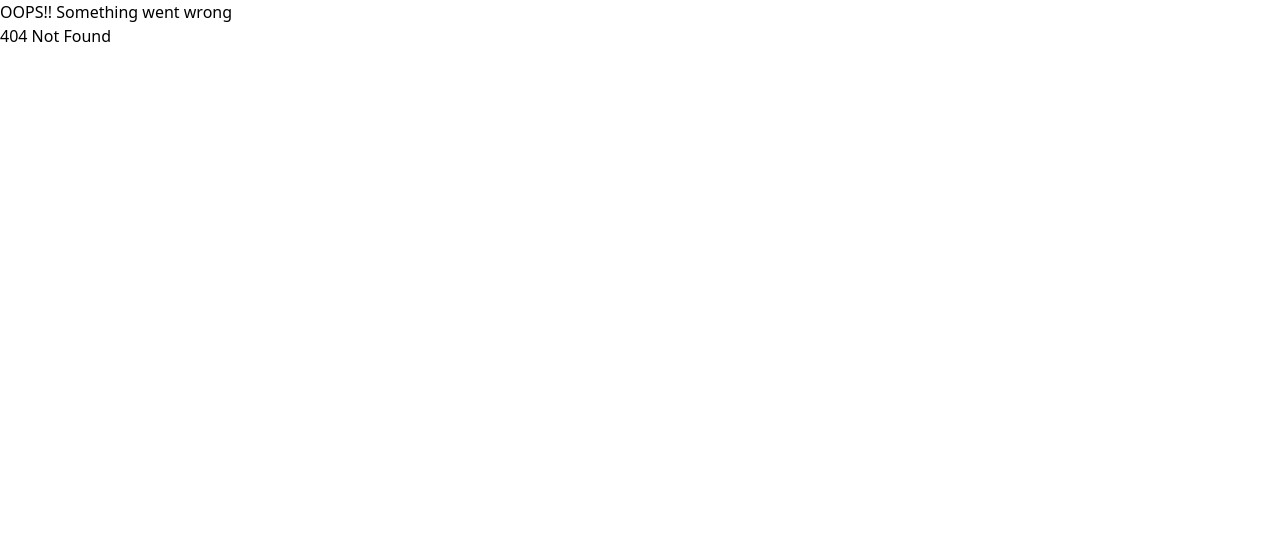
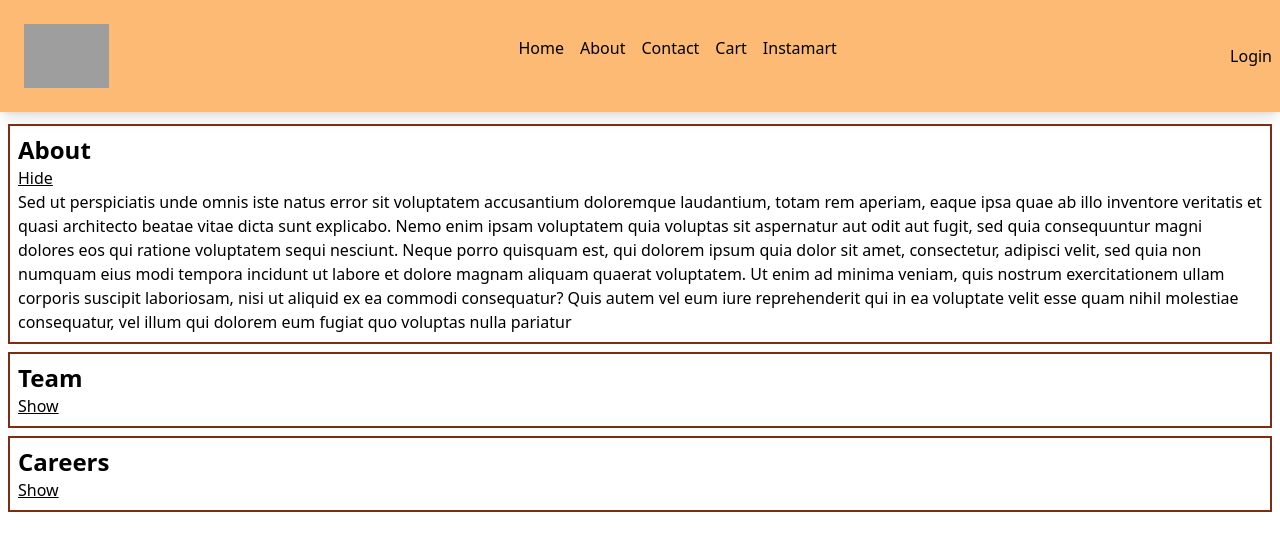
Before and after one commit to Pulkit426/Namaste-React, a React (Vite) app: page /instamart in a window 1280 px wide. Before the commit this address had no page. Shown: the top 550 px of the page. Built offline with nearby package versions, Linux system fonts and the light colour scheme; grey boxes are pictures that could not be loaded.

Commit message:
add instamart component

```diff
--- a/src/App.js
+++ b/src/App.js
@@ -8,6 +8,7 @@
 import About from "./components/About";
 import Error from "./components/Error";
 import ResMenu from "./components/ResMenu";
+import Instamart from "./components/Instamart";
 
 const App = () => {
   return (
@@ -38,6 +39,10 @@
         element: <Contact />,
       },
       {
+        path: "/instamart",
+        element: <Instamart />,
+      },
+      {
         path: "/restaurant/:id",
         element: <ResMenu />,
       },
--- a/src/components/Header.js
+++ b/src/components/Header.js
@@ -24,6 +24,10 @@
             <Link to="/contact"> Contact </Link>{" "}
           </li>
           <li className="p-2"> Cart </li>
+          <Link to="/instamart">
+            {" "}
+            <li className="p-2"> Instamart </li>
+          </Link>
         </ul>
       </nav>
 
--- /dev/null
+++ b/src/components/Instamart.js
@@ -0,0 +1,49 @@
+import { useState } from "react";
+
+const Section = ({ title, description, isVisible, setIsVisible }) => {
+  return (
+    <div className="border-2 border-orange-900 p-2 m-2 ">
+      <h1 className="text-2xl font-bold"> {title}</h1>
+      <button
+        className="cursor-pointer underline"
+        onClick={() => {
+          isVisible ? setIsVisible("") : setIsVisible(title);
+        }}
+      >
+        {" "}
+        {isVisible ? "Hide" : "Show"}
+      </button>
+      {isVisible && <h2> {description} </h2>}
+    </div>
+  );
+};
+
+const Instamart = () => {
+  const [config, setConfig] = useState("About");
+  return (
+    <>
+      <Section
+        title="About"
+        description="Sed ut perspiciatis unde omnis iste natus error sit voluptatem accusantium doloremque laudantium, totam rem aperiam, eaque ipsa quae ab illo inventore veritatis et quasi architecto beatae vitae dicta sunt explicabo. Nemo enim ipsam voluptatem quia voluptas sit aspernatur aut odit aut fugit, sed quia consequuntur magni dolores eos qui ratione voluptatem sequi nesciunt. Neque porro quisquam est, qui dolorem ipsum quia dolor sit amet, consectetur, adipisci velit, sed quia non numquam eius modi tempora incidunt ut labore et dolore magnam aliquam quaerat voluptatem. Ut enim ad minima veniam, quis nostrum exercitationem ullam corporis suscipit laboriosam, nisi ut aliquid ex ea commodi consequatur? Quis autem vel eum iure reprehenderit qui in ea voluptate velit esse quam nihil molestiae consequatur, vel illum qui dolorem eum fugiat quo voluptas nulla pariatur"
+        isVisible={config === "About"}
+        setIsVisible={setConfig}
+      />
+
+      <Section
+        title="Team"
+        description="Sed ut perspiciatis unde omnis iste natus error sit voluptatem accusantium doloremque laudantium, totam rem aperiam, eaque ipsa quae ab illo inventore veritatis et quasi architecto beatae vitae dicta sunt explicabo. Nemo enim ipsam voluptatem quia voluptas sit aspernatur aut odit aut fugit, sed quia consequuntur magni dolores eos qui ratione voluptatem sequi nesciunt. Neque porro quisquam est, qui dolorem ipsum quia dolor sit amet, consectetur, adipisci velit, sed quia non numquam eius modi tempora incidunt ut labore et dolore magnam aliquam quaerat voluptatem. Ut enim ad minima veniam, quis nostrum exercitationem ullam corporis suscipit laboriosam, nisi ut aliquid ex ea commodi consequatur? Quis autem vel eum iure reprehenderit qui in ea voluptate velit esse quam nihil molestiae consequatur, vel illum qui dolorem eum fugiat quo voluptas nulla pariatur"
+        isVisible={config === "Team"}
+        setIsVisible={setConfig}
+      />
+
+      <Section
+        title="Careers"
+        description="Sed ut perspiciatis unde omnis iste natus error sit voluptatem accusantium doloremque laudantium, totam rem aperiam, eaque ipsa quae ab illo inventore veritatis et quasi architecto beatae vitae dicta sunt explicabo. Nemo enim ipsam voluptatem quia voluptas sit aspernatur aut odit aut fugit, sed quia consequuntur magni dolores eos qui ratione voluptatem sequi nesciunt. Neque porro quisquam est, qui dolorem ipsum quia dolor sit amet, consectetur, adipisci velit, sed quia non numquam eius modi tempora incidunt ut labore et dolore magnam aliquam quaerat voluptatem. Ut enim ad minima veniam, quis nostrum exercitationem ullam corporis suscipit laboriosam, nisi ut aliquid ex ea commodi consequatur? Quis autem vel eum iure reprehenderit qui in ea voluptate velit esse quam nihil molestiae consequatur, vel illum qui dolorem eum fugiat quo voluptas nulla pariatur"
+        isVisible={config === "Careers"}
+        setIsVisible={setConfig}
+      />
+    </>
+  );
+};
+
+export default Instamart;
```
